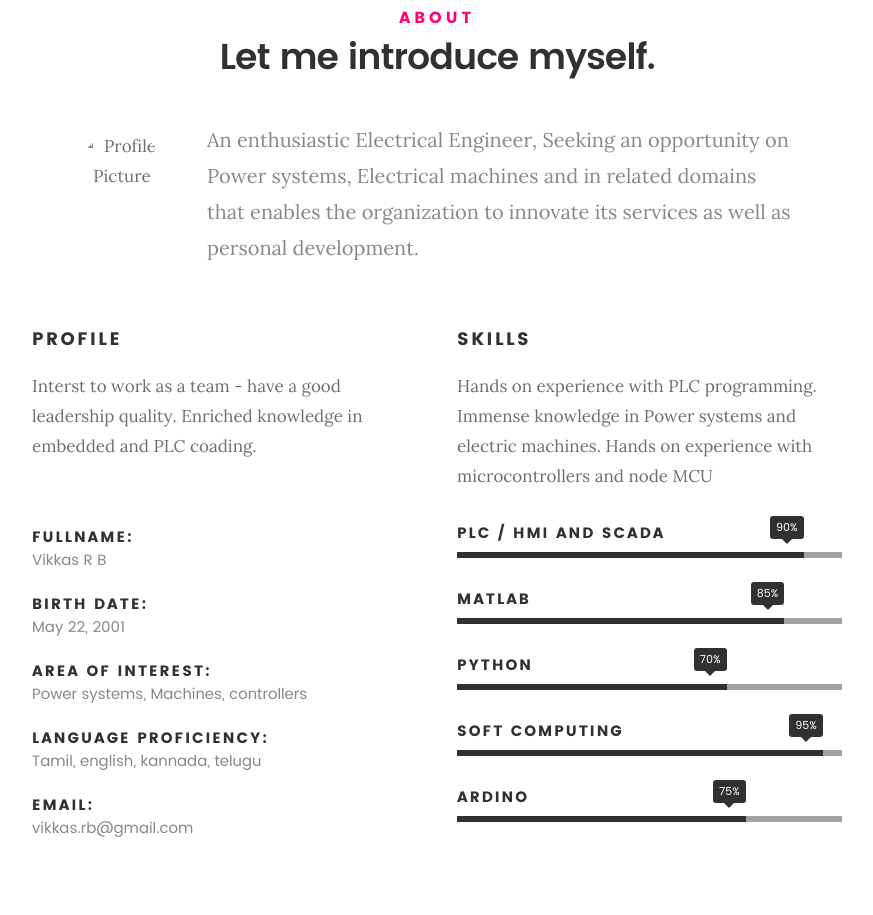
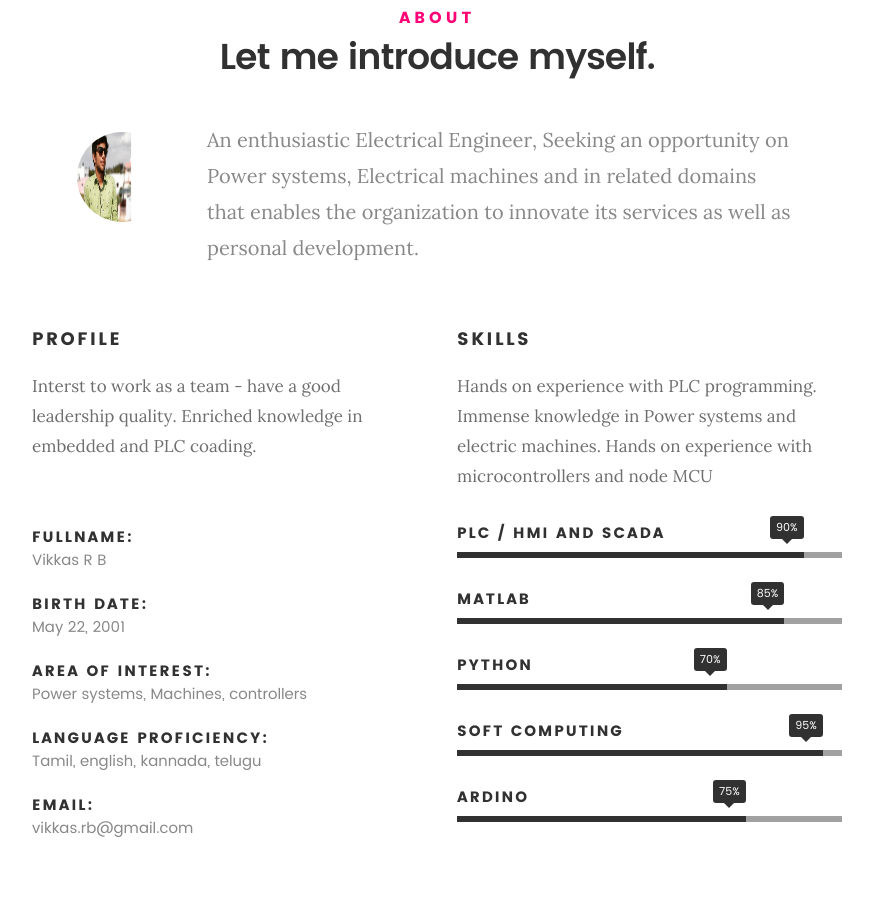
Before and after one commit to Vikkas-lightning/Vikkas-lightning.github.io, a plain HTML site: page index.html in a window 1280 px wide. Shown: the part 917-1832 px from the top of the page, without its empty margins (203-1076 px from the left). Drawn offline with Linux system fonts and the light colour scheme; files whose address does not match are found by name.

Commit message:
Update index.html

```diff
--- a/index.html
+++ b/index.html
@@ -107,7 +107,7 @@
 
    			<div class="intro-info">
 
-   				<img src="images/Profile_pic.png" alt="Profile Picture">
+   				<img src="images/Profile_pic.jpg" alt="Profile Picture">
 
    				<p class="lead">An enthusiastic Electrical Engineer, Seeking an opportunity on Power systems, Electrical machines and in related domains that enables the organization to innovate its services as well as personal development.</p>
    			</div>
```
